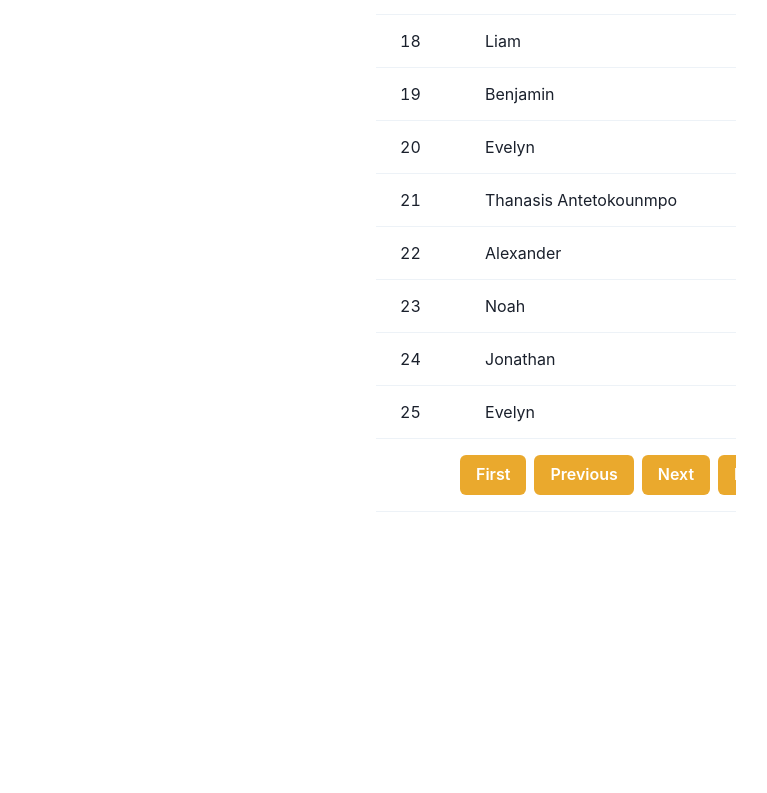
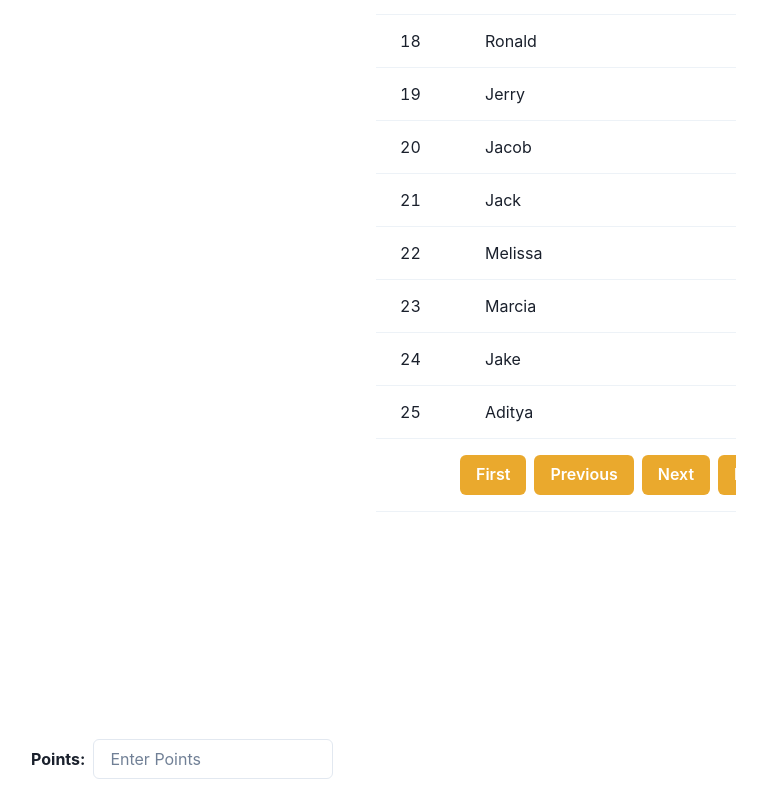
Before and after one commit to statpad-basketball/statpad-basketball.github.io, a React (Create React App) app: page /rankings in a window 1280 px wide. Shown: the part 1647-2440 px from the top of the page, without its empty margins (9-776 px from the left). Before the commit the page ends 2260 px from the top, so only its background shows below. Built offline with nearby package versions, Linux system fonts and the light colour scheme.

Commit message:
Added filtering abilities

```diff
--- a/src/components/Projects/Rankings.js
+++ b/src/components/Projects/Rankings.js
@@ -1,30 +1,45 @@
-import React from 'react'
-import {Link} from 'react-router-dom'
-import {Button, Center, Flex, HStack, Heading, Image, Table, TableContainer, Tbody, Td, Text, Th, Thead, Tr, Stack} from '@chakra-ui/react'
-import { useEffect, useState } from 'react';
-import { parse } from 'papaparse'; // for parsing CSV data
+import React, { useEffect, useState } from 'react';
+import { Link } from 'react-router-dom';
+import {
+  Button,
+  Center,
+  Flex,
+  Heading,
+  Image,
+  Table,
+  TableContainer,
+  Tbody,
+  Td,
+  Text,
+  Th,
+  Thead,
+  Tr,
+  Stack,
+  Input,
+} from '@chakra-ui/react';
+import { parse } from 'papaparse';
 
-import ByBar from '../Articles/ByBar'
-import RankingsTextBubble from './RankingsTextBubble'
-import styles from "./Rankings.module.css";
+import ByBar from '../Articles/ByBar';
+import RankingsTextBubble from './RankingsTextBubble';
+import styles from './Rankings.module.css';
 
-//TODO: Add style to text
+const columnNames = ['Points', 'Rebounds', 'Assists', 'Steals', 'Blocks', 'PER', 'VORP', 'MVP', 'Champ', 'DPOY'];
 
 const Rankings = () => {
-
   const [data, setData] = useState([]);
   const [showAll, setShowAll] = useState(false);
   const [currentPage, setCurrentPage] = useState(1);
   const [playersPerPage, setPlayersPerPage] = useState(25);
+  const [filters, setFilters] = useState({});
+  const [filteredData, setFilteredData] = useState([]);
 
   useEffect(() => {
     const fetchData = async () => {
       const hof_csv = await fetch('data/HOF-Example.csv');
-        console.log(hof_csv);
       const csvData = await hof_csv.text();
-        console.log(csvData);
       const parsedData = parse(csvData, { header: true }).data;
       setData(parsedData);
+      setFilteredData(parsedData);
     };
 
     fetchData();
@@ -32,8 +47,16 @@ const Rankings = () => {
 
   const sortedData = data.slice().sort((a, b) => b['HOF Probability'] - a['HOF Probability']);
 
-    const handleShowMore = () => {
-        setShowAll((prevShowAll) => !prevShowAll);
+  const handleFilter = () => {
+    const filtered = sortedData.filter((player) =>
+      Object.entries(filters).every(([column, filterValue]) => player[column] >= filterValue || filterValue === 0)
+    );
+    setFilteredData(filtered);
+  };
+
+  const handleResetFilters = () => {
+    setFilters({});
+    setFilteredData(sortedData);
   };
 
   const getPlayerIndexRange = () => {
@@ -43,7 +66,7 @@ const Rankings = () => {
   };
 
   const { indexOfFirstPlayer, indexOfLastPlayer } = getPlayerIndexRange();
-      const displayedData = sortedData.slice(indexOfFirstPlayer, indexOfLastPlayer);
+  const displayedData = filteredData.slice(indexOfFirstPlayer, indexOfLastPlayer);
 
   const goToFirstPage = () => {
     setCurrentPage(1);
@@ -56,41 +79,63 @@ const Rankings = () => {
   };
 
   const goToNextPage = () => {
-        const maxPage = Math.ceil(sortedData.length / playersPerPage);
+    const maxPage = Math.ceil(filteredData.length / playersPerPage);
     if (currentPage < maxPage) {
       setCurrentPage((prevPage) => prevPage + 1);
     }
   };
 
   const goToLastPage = () => {
-        const maxPage = Math.ceil(sortedData.length / playersPerPage);
+    const maxPage = Math.ceil(filteredData.length / playersPerPage);
     setCurrentPage(maxPage);
   };
 
-    console.log(sortedData)
+  const handleFilterChange = (column, value) => {
+    setFilters((prevFilters) => ({ ...prevFilters, [column]: value }));
+  };
 
   return (
     <Flex p="10" flexDir="column">
-            <Heading className={styles.hofText} fontSize="5xl">HALL OF FAME CALCULATOR</Heading>
+      <Heading className={styles.hofText} fontSize="5xl">
+        HALL OF FAME CALCULATOR
+      </Heading>
 
-            <ByBar></ByBar>
-            <Image className={styles.headerPlayers} src={"rankings-header-players.svg"}/>
+      <ByBar />
+      <Image className={styles.headerPlayers} src={'rankings-header-players.svg'} />
 
-            <Text className={styles.questionText} pb="5" fontSize="2xl" as='i'>In the eyes of voters, what makes an NBA player worthy of induction into
-                the Basketball Hall of Fame?</Text>
-            <Text className={styles.descriptionText} pb="5" fontSize="1xl">Using stat averages and accolades obtained throughout a given NBA player’s
-                career, this model outputs the probability that the player will be inducted into the Hall of Fame at the
-                conclusion of their career. For more information on the model and the methodology behind it, click{' '}
-                <Link color="teal.500" to="/methods">here.</Link>
+      <Text className={styles.questionText} pb="5" fontSize="2xl" as="i">
+        In the eyes of voters, what makes an NBA player worthy of induction into the Basketball Hall of Fame?
+      </Text>
+      <Text className={styles.descriptionText} pb="5" fontSize="1xl">
+        Using stat averages and accolades obtained throughout a given NBA player’s career, this model outputs the
+        probability that the player will be inducted into the Hall of Fame at the conclusion of their career. For more
+        information on the model and the methodology behind it, click{' '}
+        <Link color="teal.500" to="/methods">
+          here.
+        </Link>
       </Text>
 
       <Heading className={styles.probsText}>Hall of Fame probabilities: Current and former players</Heading>
 
-            <RankingsTextBubble bubbleClass={styles.lebronTextBubble} textmargLeft={"10px"} textmargRight={"0px"} bubbleText={"With a resume including 18 All-Star selections, a record-high 18 All-NBA selections, 4 MVPs, and 4 NBA championships, LeBron comfortably grabs the top spot as the biggest Hall of Fame lock of all time."}></RankingsTextBubble>
-            <RankingsTextBubble bubbleClass={styles.russellTextBubble} textmargLeft={"0px"} textmargRight={"10px"} bubbleText={"Boasting a staggering 11 NBA championships, the most in the history of the sport, the late Bill Russell cemented himself as one of basketball’s greatest icons both as a player and a coach."}></RankingsTextBubble>
+      <RankingsTextBubble
+        bubbleClass={styles.lebronTextBubble}
+        textmargLeft={'10px'}
+        textmargRight={'0px'}
+        bubbleText={
+          'With a resume including 18 All-Star selections, a record-high 18 All-NBA selections, 4 MVPs, and 4 NBA championships, LeBron comfortably grabs the top spot as the biggest Hall of Fame lock of all time.'
+        }
+      />
+      <RankingsTextBubble
+        bubbleClass={styles.russellTextBubble}
+        textmargLeft={'0px'}
+        textmargRight={'10px'}
+        bubbleText={
+          'Boasting a staggering 11 NBA championships, the most in the history of the sport, the late Bill Russell cemented himself as one of basketball’s greatest icons both as a player and a coach.'
+        }
+      />
 
-            <img className={styles.lebronPanel} alt="" src="lebron-rankings-panel.svg"/>
-            <img className={styles.russellPanel} alt="" src="bill-russell-rankings-panel.svg"/>
+      <Image className={styles.lebronPanel} alt="" src="lebron-rankings-panel.svg" />
+      <Image className={styles.russellPanel} alt="" src="bill-russell-rankings-panel.svg" />
 
       <Center>
         <TableContainer className={styles.rankingsTable}>
@@ -100,25 +145,32 @@ const Rankings = () => {
                 <Th>Rank</Th>
                 <Th>Player Name</Th>
                 <Th isNumeric>HOF Probability</Th>
+                {columnNames.map((column) => (
+                  <Th key={column} isNumeric>
+                    {column}
+                  </Th>
+                ))}
               </Tr>
             </Thead>
             <Tbody>
               {displayedData.map((row, index) => (
-                        <Tr
-                        key={index}
-                        color={index === 0 ? '#E1AA0F' : index === 3 ? 'green' : undefined}
-                        >
+                <Tr key={index} color={index === 0 ? '#E1AA0F' : index === 3 ? 'green' : undefined}>
                   <Td>{indexOfFirstPlayer + index + 1}</Td>
                   <Td>{row['Player Name']}</Td>
                   <Td isNumeric>{row['HOF Probability']}</Td>
+                  {columnNames.map((column) => (
+                    <Td key={column} isNumeric>
+                      {row[column]}
+                    </Td>
+                  ))}
                 </Tr>
               ))}
             </Tbody>
             <Tbody>
-                    {sortedData.length > playersPerPage && (
+              {filteredData.length > playersPerPage && (
                 <Tr>
                   <Td colSpan={3}>
-                        <HStack marginLeft="60px" width="90%">
+                    <Stack direction="row" spacing={2} marginLeft="60px" width="90%">
                       <Button colorScheme="custom" bg="rgba(232, 158, 16, 0.88)" onClick={goToFirstPage}>
                         First
                       </Button>
@@ -131,7 +183,7 @@ const Rankings = () => {
                       <Button colorScheme="custom" bg="rgba(232, 158, 16, 0.88)" onClick={goToLastPage}>
                         Last
                       </Button>
-                        </HStack>
+                    </Stack>
                   </Td>
                 </Tr>
               )}
@@ -139,9 +191,29 @@ const Rankings = () => {
           </Table>
         </TableContainer>
       </Center>
+
+      {columnNames.map((column) => (
+        <Stack direction="row" align="center" mt={4} key={column}>
+          <Text fontWeight="bold">{column}:</Text>
+          <Input
+            type="number"
+            value={filters[column] !== undefined ? filters[column] : ''}
+            onChange={(e) => handleFilterChange(column, Number(e.target.value) || 0)}
+            width="20%"
+            placeholder={`Enter ${column}`}
+          />
+        </Stack>
+      ))}
+
+      <Button colorScheme="custom" bg="rgba(232, 158, 16, 0.88)" mt={4} onClick={handleFilter}>
+        Filter
+      </Button>
+
+      <Button colorScheme="custom" bg="rgba(232, 158, 16, 0.88)" mt={4} onClick={handleResetFilters}>
+        Reset Filters
+      </Button>
     </Flex>
-
-  )
+  );
 };
 
-export default Rankings
+export default Rankings;
--- a/src/components/Projects/Rankings.module.css
+++ b/src/components/Projects/Rankings.module.css
@@ -97,7 +97,7 @@
 .rankingsTable {
     position: relative;
     width: 30%;
-    height: 1500px; /* Adjust the height as needed */
+    height: 1650px; /* Adjust the height as needed */
     right: 75px;
     margin-top: 600px; /* Adjust the top margin as needed */
   }
```
Also changed, not shown: public/data/HOF-Example.csv. Lines whose indentation alone changed are shown as unchanged.
